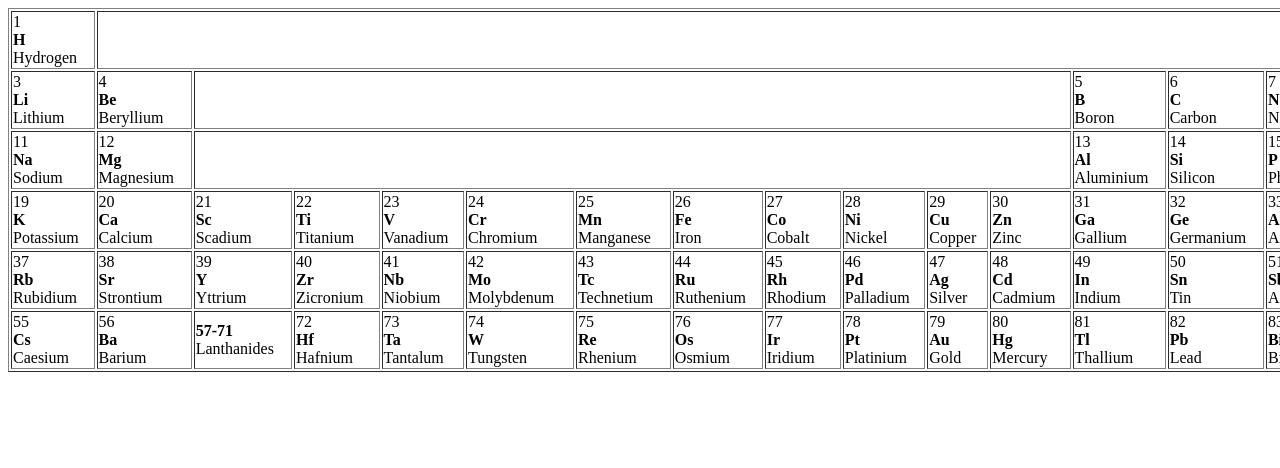
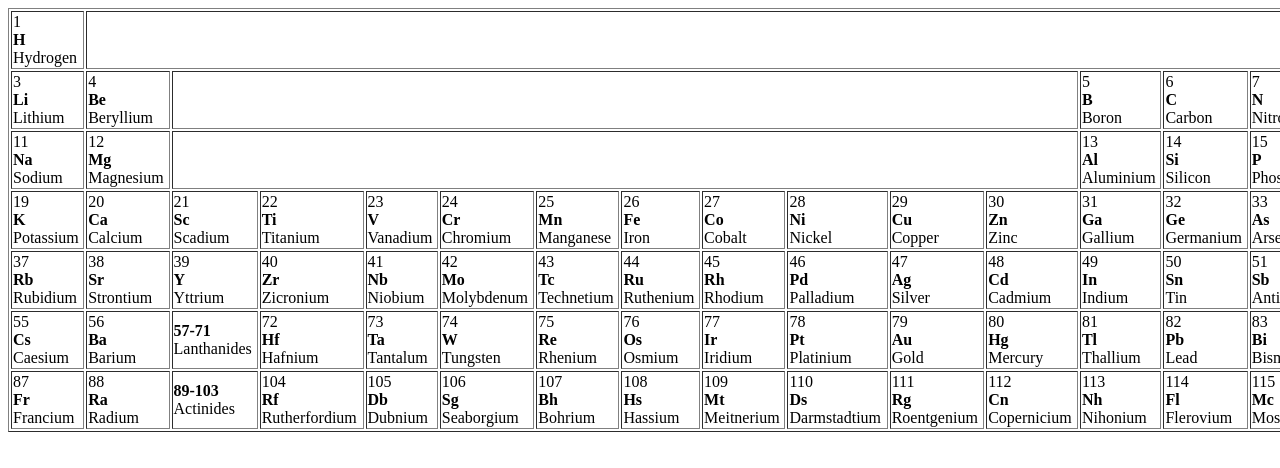
Before and after one commit to Nikhilvasu1139/periodic-table, a plain HTML site: page index.html in a window 1280 px wide. Shown: the top 468 px of the page. Drawn offline with Linux system fonts and the light colour scheme.

Commit message:
Complete Seven Rows

```diff
--- a/index.html
+++ b/index.html
@@ -96,6 +96,26 @@
             <td>85 <br> <strong>At</strong> <br> Astatine</td>
             <td>86 <br> <strong>Rd</strong> <br> Radon</td>
         </tr>
+        <tr>
+            <td>87 <br> <strong>Fr</strong> <br> Francium</td>
+            <td>88 <br> <strong>Ra</strong> <br> Radium</td>
+            <td><strong>89-103</strong> <br> Actinides</td>
+            <td>104 <br> <strong>Rf</strong> <br> Rutherfordium</td>
+            <td>105 <br> <strong>Db</strong> <br> Dubnium</td>
+            <td>106 <br> <strong>Sg</strong> <br> Seaborgium</td>
+            <td>107 <br> <strong>Bh</strong> <br> Bohrium</td>
+            <td>108 <br> <strong>Hs</strong> <br> Hassium</td>
+            <td>109 <br> <strong>Mt</strong> <br> Meitnerium</td>
+            <td>110 <br> <strong>Ds</strong> <br> Darmstadtium</td>
+            <td>111 <br> <strong>Rg</strong> <br> Roentgenium</td>
+            <td>112 <br> <strong>Cn</strong> <br> Copernicium</td>
+            <td>113 <br> <strong>Nh</strong> <br> Nihonium</td>
+            <td>114 <br> <strong>Fl</strong> <br> Flerovium</td>
+            <td>115 <br> <strong>Mc</strong> <br> Moscovium</td>
+            <td>116 <br> <strong>Lv</strong> <br> Livermorium</td>
+            <td>117 <br> <strong>Ts</strong> <br> Tennessine</td>
+            <td>118 <br> <strong>Og</strong> <br> Oganesson</td>
+        </tr>
     </table>
 </body>
 
```
